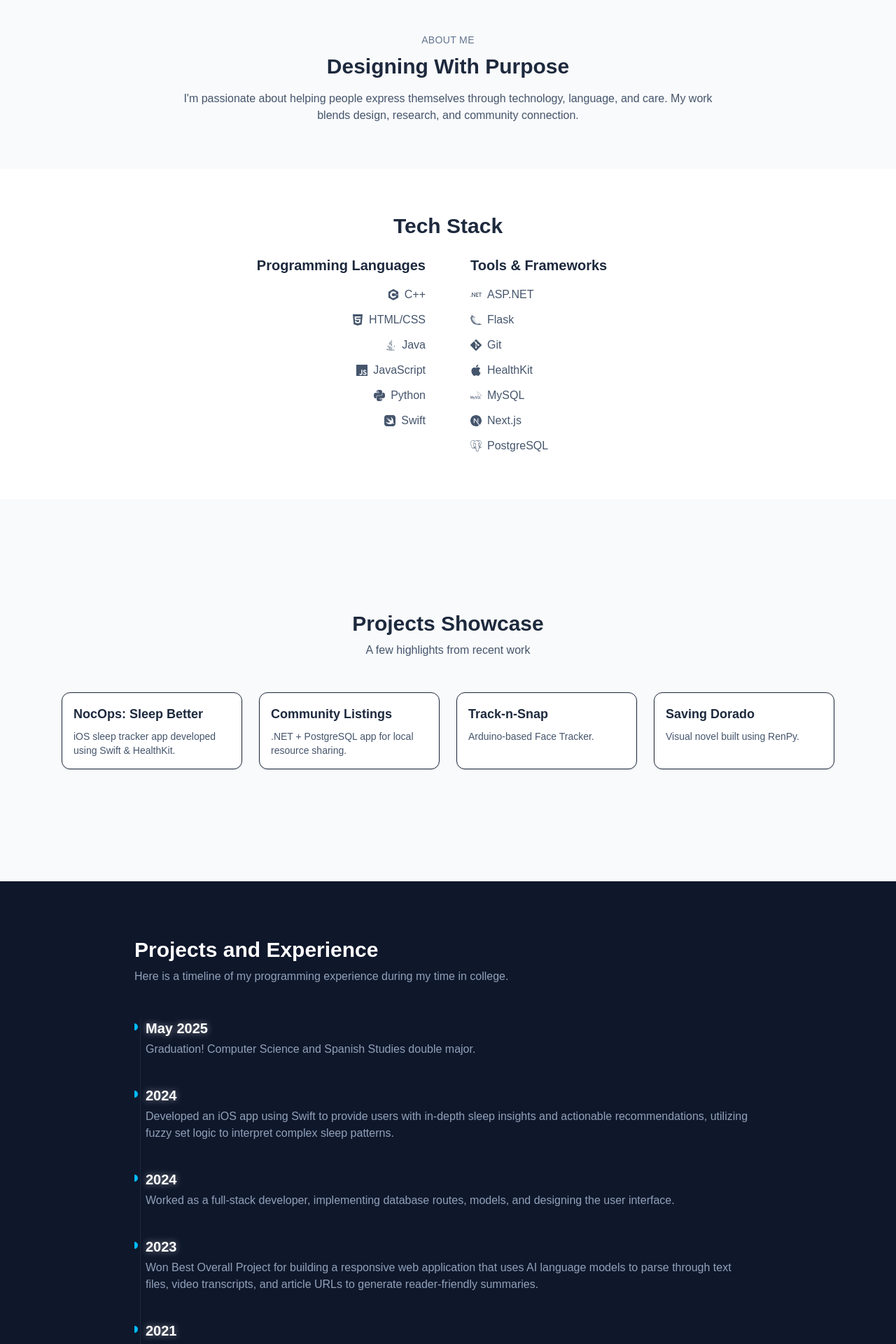
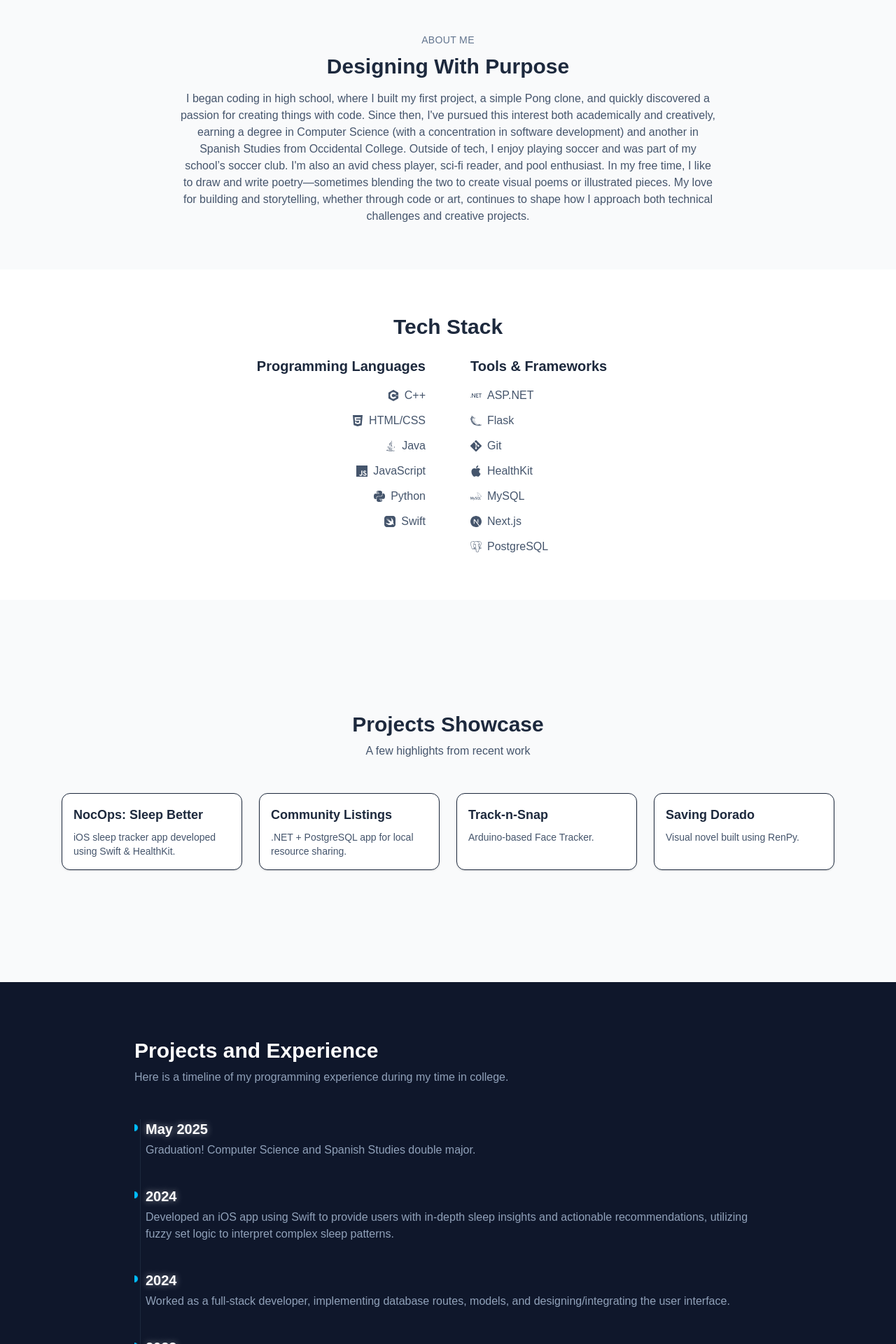
Before and after one commit to dsantiago8/personal-website, a Next.js app: page / in a window 1280 px wide. Shown: the part 640-2560 px from the top of the page at 70% size. Built offline with nearby package versions, Linux system fonts and the light colour scheme.

Commit message:
Updated About Me section.

```diff
--- a/src/app/components/Timeline.jsx
+++ b/src/app/components/Timeline.jsx
@@ -6,7 +6,7 @@ import { useInView } from "react-intersection-observer";
 const timelineItems = [
   { year: "May 2025", text: "Graduation! Computer Science and Spanish Studies double major." },
   { year: "2024", text: "Developed an iOS app using Swift to provide users with in-depth sleep insights and actionable recommendations, utilizing fuzzy set logic to interpret complex sleep patterns." },
-  { year: "2024", text: "Worked as a full-stack developer, implementing database routes, models, and designing the user interface." },
+  { year: "2024", text: "Worked as a full-stack developer, implementing database routes, models, and designing/integrating the user interface." },
   { year: "2023", text: "Won Best Overall Project for building a responsive web application that uses AI language models to parse through text files, video transcripts, and article URLs to generate reader-friendly summaries." },
   { year: "2021", text: "Start of programming journey at Occidental College." }
 ];
--- a/src/app/page.js
+++ b/src/app/page.js
@@ -64,7 +64,9 @@ export default function Home() {
           <span className="text-sm uppercase tracking-wide text-slate-500">About Me</span>
           <h2 className="text-3xl font-semibold mt-2 mb-4">Designing With Purpose</h2>
           <p className="text-slate-600">
-            I'm passionate about helping people express themselves through technology, language, and care. My work blends design, research, and community connection.
+          I began coding in high school, where I built my first project, a simple Pong clone, and quickly discovered a passion for creating things with code. Since then, I've pursued this interest both academically and creatively, earning a degree in Computer Science (with a concentration in software development) and another in Spanish Studies from Occidental College.
+
+          Outside of tech, I enjoy playing soccer and was part of my school’s soccer club. I'm also an avid chess player, sci-fi reader, and pool enthusiast. In my free time, I like to draw and write poetry—sometimes blending the two to create visual poems or illustrated pieces. My love for building and storytelling, whether through code or art, continues to shape how I approach both technical challenges and creative projects.
           </p>
         </div>
       </section>
```
